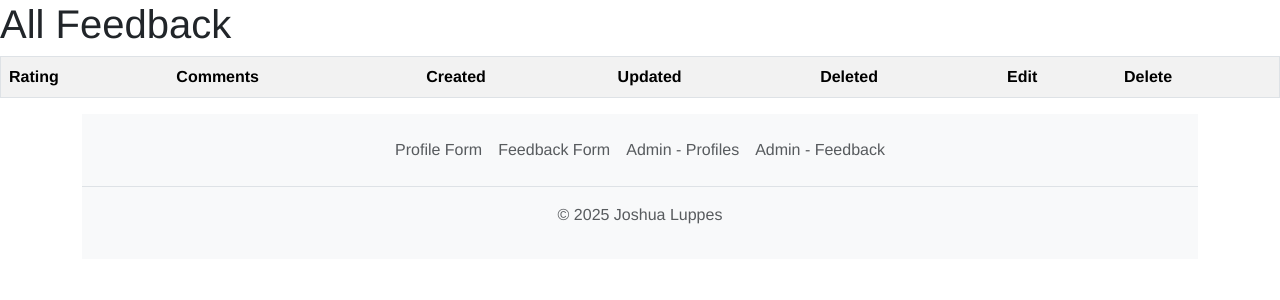
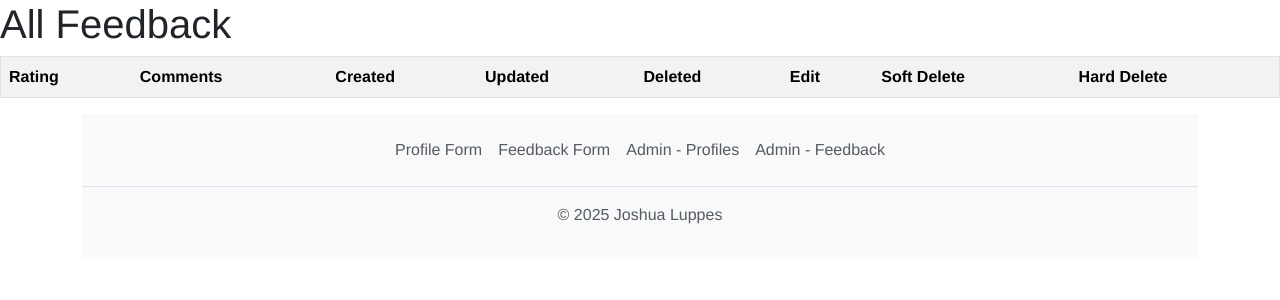
Before and after one commit to taadavis-web/Forms, a Flask app: page /admin/feedback in a window 1280 px wide. Shown: the part 73-373 px from the top of the page. Run offline with Flask 3, Linux system fonts and the light colour scheme; data that the repository does not hold is empty.

Commit message:
Add soft delete for feedback

```diff
--- a/app.py
+++ b/app.py
@@ -300,21 +300,29 @@ def feedback():
 
     if request.method == 'DELETE' or method == 'DELETE':
         id = request.form.get('feedbackId')
-        try:
-            # thisFeedback = Feedback.query.filter_by(id=id).delete()
 
-            feedback = db.session.query(Feedback).filter(
-                Feedback.id == id).first()
-            db.session.delete(feedback)
-            db.session.commit()
-
-            # user = db.session.query(User).filter(User.my_id==1).first()
-            # db.session.delete(user)
-        except Exception as e:
-            db.session.rollback()
-            error = "An error occurred while deleting the record. Please try again."
+        if request.form.get("deleteStyle") == "hard":
+            try:
+                feedback = db.session.query(Feedback).filter(
+                    Feedback.id == id).first()
+                db.session.delete(feedback)
+                db.session.commit()
+            except Exception as e:
+                db.session.rollback()
+                error = "An error occurred while deleting the record. Please try again."
+                return redirect(url_for('admin_feedback'))
             return redirect(url_for('admin_feedback'))
-        return redirect(url_for('admin_feedback'))
+        else:
+            try:
+                feedback = db.session.query(Feedback).filter(
+                    Feedback.id == id).first()
+                feedback.deleted = not feedback.deleted
+                db.session.commit()
+            except Exception as e:
+                db.session.rollback()
+                error = "An error occurred while soft-deleting the record. Please try again."
+                return redirect(url_for('admin_feedback'))
+            return redirect(url_for('admin_feedback'))
     elif request.method == 'POST':
         rating = request.form.get('rating', '').strip()
         comment_text = request.form.get('feedback', '').strip()
@@ -360,6 +368,7 @@ def admin_profiles_sibling():
 def admin_feedback():
     feedbacks = Feedback.query.all()
     return render_template('admin_feedback.html', feedbacks=feedbacks)
+
 
 @app.route('/admin/feedback/edit', methods=['GET', 'POST'])
 def admin_feedback_edit():
--- a/templates/admin_feedback.html
+++ b/templates/admin_feedback.html
@@ -14,7 +14,8 @@
     <th>Updated</th>
     <th>Deleted</th>
     <th>Edit</th>
-    <th>Delete</th>
+    <th>Soft Delete</th>
+    <th>Hard Delete</th>
   </tr>
   {% for feedback in feedbacks %}
   <tr>
@@ -32,6 +33,7 @@
       <form action="{{url_for('feedback')}}" method="POST">
         <input name="feedbackId" type="hidden" value="{{feedback.id}}" />
         <input name="requestMethod" type="hidden" value="DELETE" />
+        <input name="deleteStyle" type="hidden" value="soft" />
 
         <button
           class="btn btn-danger rounded-circle p-3 lh-1 box-shadow shadow"
@@ -39,7 +41,23 @@
           name="submit"
           value="Submit"
         >
-          X
+          Soft
+        </button>
+      </form>
+    </td>
+    <td class="delete-button">
+      <form action="{{url_for('feedback')}}" method="POST">
+        <input name="feedbackId" type="hidden" value="{{feedback.id}}" />
+        <input name="requestMethod" type="hidden" value="DELETE" />
+        <input name="deleteStyle" type="hidden" value="hard" />
+
+        <button
+          class="btn btn-danger rounded-circle p-3 lh-1 box-shadow shadow"
+          type="submit"
+          name="submit"
+          value="Submit"
+        >
+          Hard
         </button>
       </form>
     </td>
```
